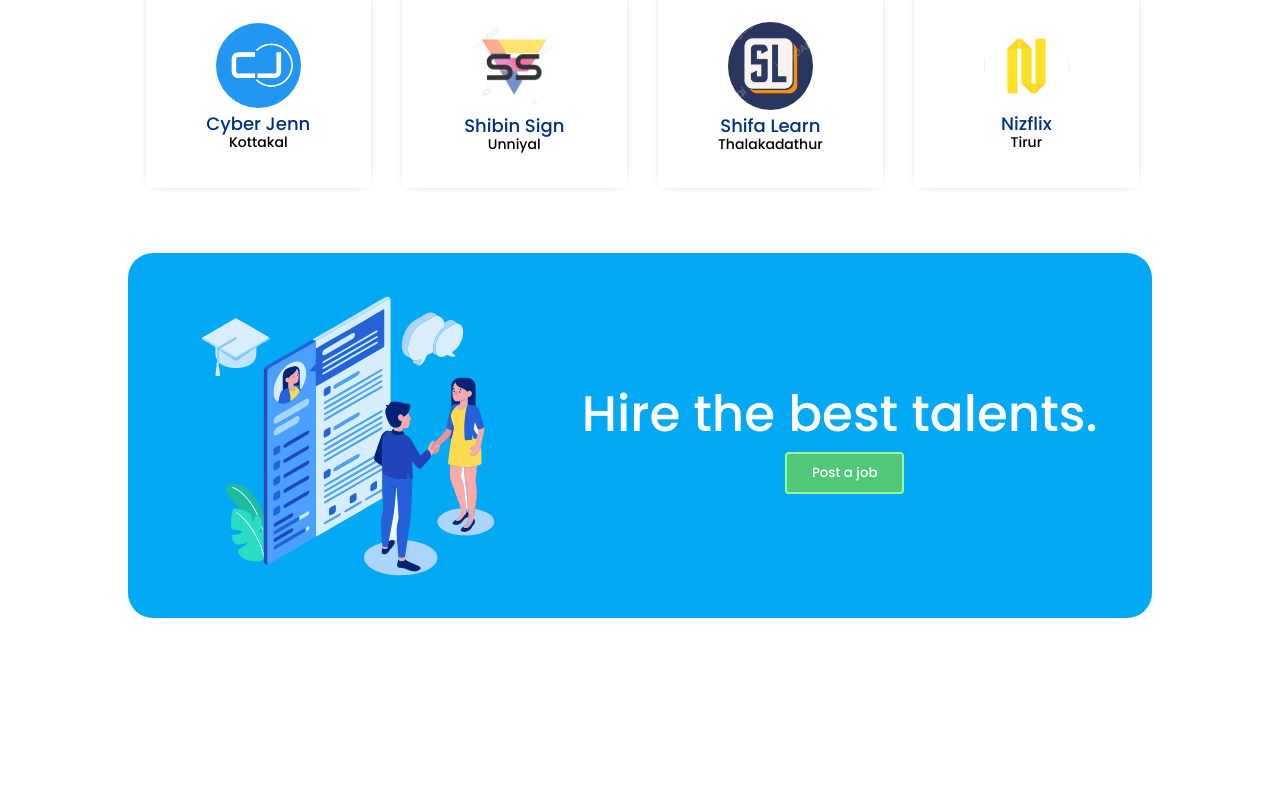
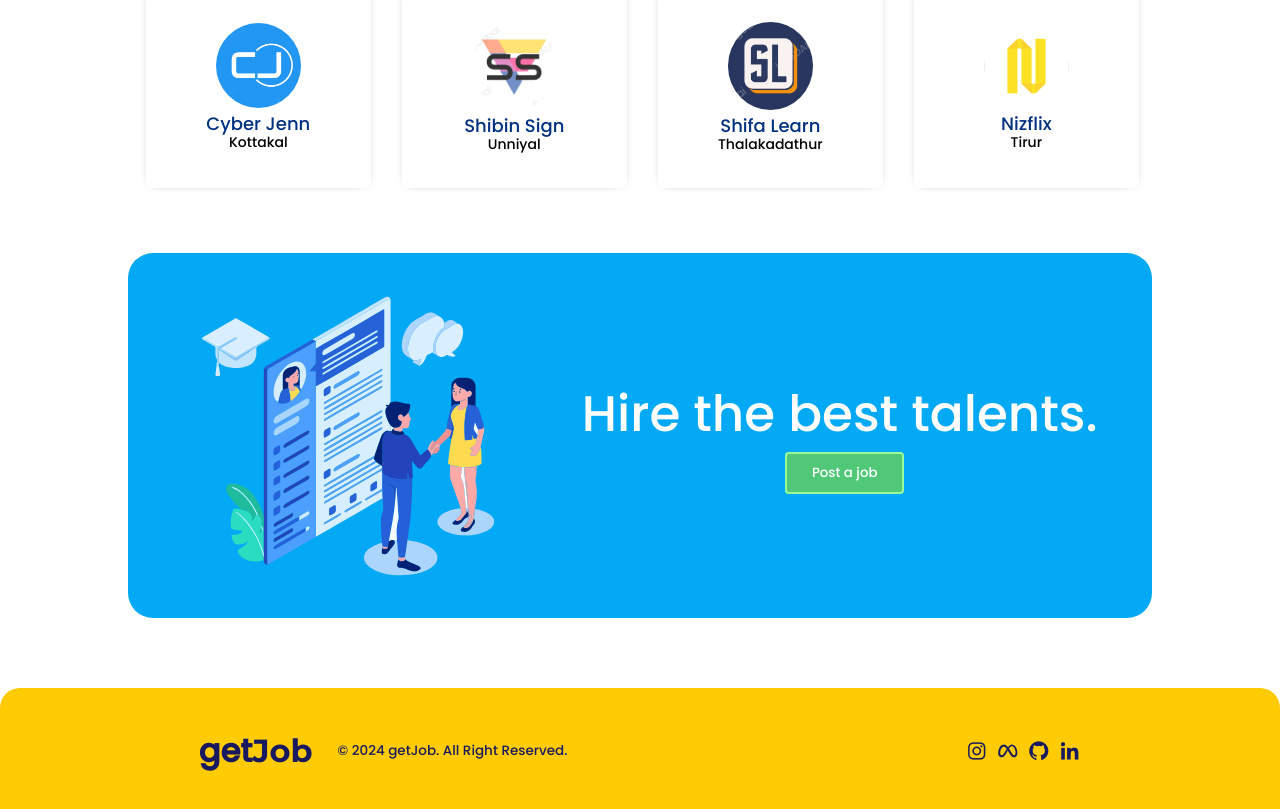
Before and after one commit to sroshann/getJob-source-code, a React (Create React App) app: page / in a window 1280 px wide. Shown: the part 1008-1817 px from the top of the page. Before the commit the page ends 1696 px from the top, so only its background shows below. Built offline with nearby package versions, Linux system fonts and the light colour scheme; no server answers.

Commit message:
Footer is designed

```diff
--- a/src/Components/Category/Category.css
+++ b/src/Components/Category/Category.css
@@ -25,7 +25,7 @@
 
 .remote:hover {
 
-    background: #0149AB;
+    background:#0149AB;
     color: white ;
     transition: 0.3s;
     cursor: pointer;
--- a/src/Components/EmployerProfile/EmployerProfile.css
+++ b/src/Components/EmployerProfile/EmployerProfile.css
@@ -3,14 +3,14 @@
     display: grid;
     place-items: center;
     margin-top: 40px;
-    margin-bottom: 60px;
 
 }
 
-#container {
+#employer-container {
 
     width: 79%;
     height: fit-content;
+    margin-bottom: 65px;
 
 }
 
--- a/src/Components/EmployerProfile/EmployerProfile.jsx
+++ b/src/Components/EmployerProfile/EmployerProfile.jsx
@@ -217,7 +217,7 @@ function EmployerProfile() {
 
     <section id='root-body'>
 
-      <div id="container">
+      <div id="employer-container">
 
         <section id="upper-container">
 
--- /dev/null
+++ b/src/Components/Footer/Footer.css
@@ -0,0 +1,66 @@
+#footer {
+
+    height: 125px;
+    background-color: #ffcb05;
+    /* background-color: #0090ff69; */
+    /* background-color:  #19195f; */
+    /* background-color: red; */
+    /* background-color: dimgray; */
+    border-radius: 20px 20px 0px 0px;
+    display: flex;
+    align-items: center;
+    justify-content: space-around;
+
+}
+
+.name-copy {
+
+    display: flex;
+    align-items: center;
+    column-gap: 25px;
+
+}
+.name-copy p {
+
+    font-size: 13.5px;
+    /* color: #ffcb05; */
+    color: #19195f;
+
+}
+
+.name-copy h1 {
+
+    /* color: #0149AB; */
+    cursor: default;
+    /* color: #ffcb05; */
+    color: #19195f;
+
+}
+.name-copy #job {
+
+    /* color: #2DB4D4;  */
+    /* color: #ffcb05; */
+    color: #19195f;
+    font-family: 'Montserrat', sans-serif;
+
+}
+
+.links {
+
+    display: flex;
+    column-gap: 8px;
+
+}
+
+.links i {
+
+    /* color: #ffcb05; */
+    color: #19195f;
+    cursor: pointer;
+    font-size: 23px;
+    transition: ease .2s;
+    /* padding: 1px; */
+
+}
+
+.links i:hover { transform: scale(1.2); }
--- /dev/null
+++ b/src/Components/Footer/Footer.jsx
@@ -0,0 +1,27 @@
+import React from 'react'
+import './Footer.css'
+
+function Footer() {
+
+  return (
+
+    <div id='footer'>
+
+        <div className="name-copy">
+            <h1>get<span id='job'>Job</span></h1>
+            <p>© 2024 getJob. All Right Reserved.</p>
+        </div>
+
+        <div className="links">
+            <i class='bx bxl-instagram'></i>
+            <i class='bx bxl-meta'></i>
+            <i class='bx bxl-github'></i>
+            <i class='bx bxl-linkedin'></i>
+        </div>
+
+    </div>
+  )
+
+}
+
+export default Footer
--- a/src/Components/SeekerProfile/SeekerProfile.css
+++ b/src/Components/SeekerProfile/SeekerProfile.css
@@ -10,7 +10,7 @@
 
     width: 83%;
     height: fit-content;
-    margin-bottom: 60px;
+    margin-bottom: 45px;
 
 }
 
--- a/src/Pages/EmployerHome.jsx
+++ b/src/Pages/EmployerHome.jsx
@@ -1,6 +1,7 @@
 import React, { useContext } from 'react'
 import NavBar from '../Components/NavBar/NavBar'
 import { AuthContext } from '../Context/User'
+import Footer from '../Components/Footer/Footer'
 
 function EmployerHome() {
 
@@ -11,6 +12,7 @@ function EmployerHome() {
 
       <NavBar />
       <h1> { user ? user.displayName : '' } </h1>
+      <Footer />
 
     </div>
   )
--- a/src/Pages/Home.jsx
+++ b/src/Pages/Home.jsx
@@ -3,6 +3,7 @@ import NavBar from '../Components/NavBar/NavBar'
 import Interface from '../Components/MainInterface/Interface'
 import Category from '../Components/Category/Category'
 import Carousel from '../Components/Carousel/Carousel'
+import Footer from '../Components/Footer/Footer'
 
 function Home() {
 
@@ -14,6 +15,7 @@ function Home() {
       <Interface/>
       <Category/>
       <Carousel/>
+      <Footer />
 
     </div>
 
--- a/src/Pages/Profile.jsx
+++ b/src/Pages/Profile.jsx
@@ -3,6 +3,7 @@ import NavBar from '../Components/NavBar/NavBar'
 // import { UDContext } from '../Context/local_storage_data'
 import SeekerProfile from '../Components/SeekerProfile/SeekerProfile'
 import EmployerProfile from '../Components/EmployerProfile/EmployerProfile'
+import Footer from '../Components/Footer/Footer'
 
 function Profile() {
 
@@ -34,6 +35,7 @@ function Profile() {
       <NavBar />
       { seeker && <SeekerProfile /> }
       { employer && <EmployerProfile /> }
+      <Footer />
 
     </div>
 
--- a/src/Pages/SeekerHome.jsx
+++ b/src/Pages/SeekerHome.jsx
@@ -1,6 +1,7 @@
 import React, { useContext } from 'react'
 import NavBar from '../Components/NavBar/NavBar'
 import { AuthContext } from '../Context/User'
+import Footer from '../Components/Footer/Footer'
 
 function SeekerHome() {
 
@@ -12,6 +13,7 @@ function SeekerHome() {
 
       <NavBar />
       <h1>{ user ? user.displayName : '' }</h1>
+      <Footer />
 
     </div>
 
```
Also changed, not shown: src/Components/MainInterface/Interface.css (+7 -7 lines).
